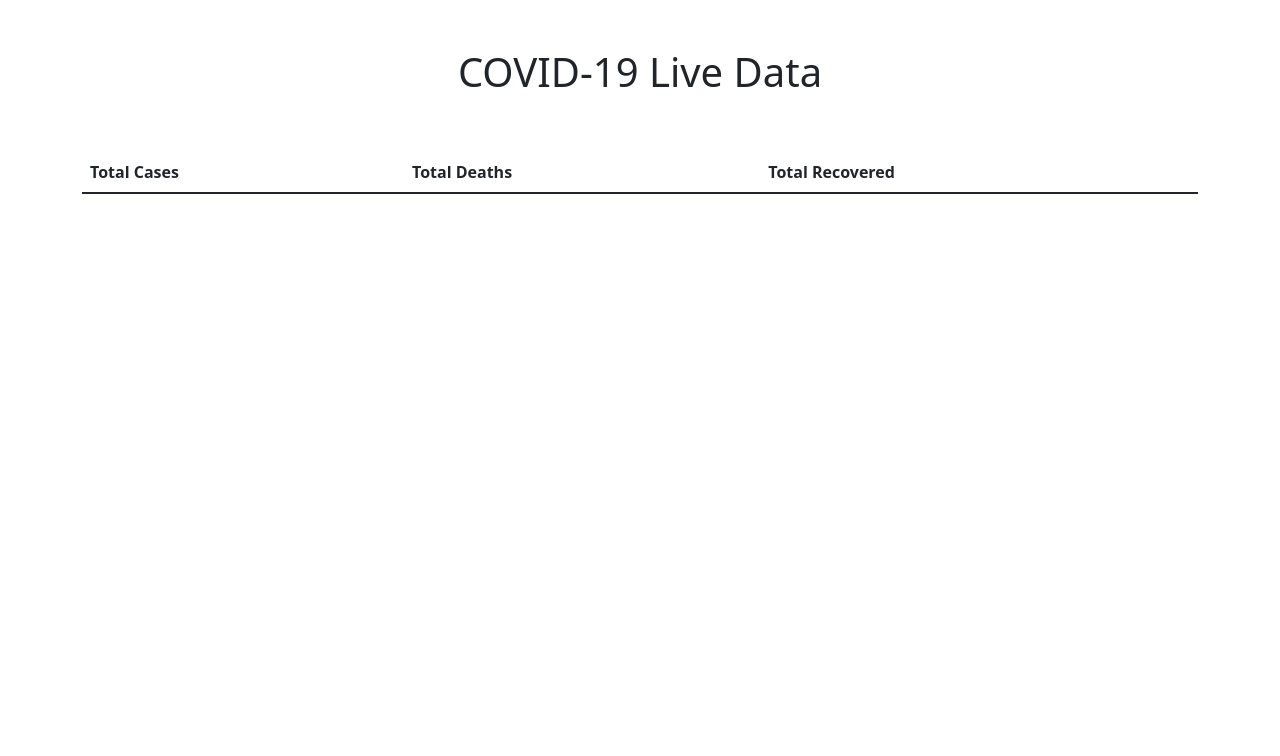
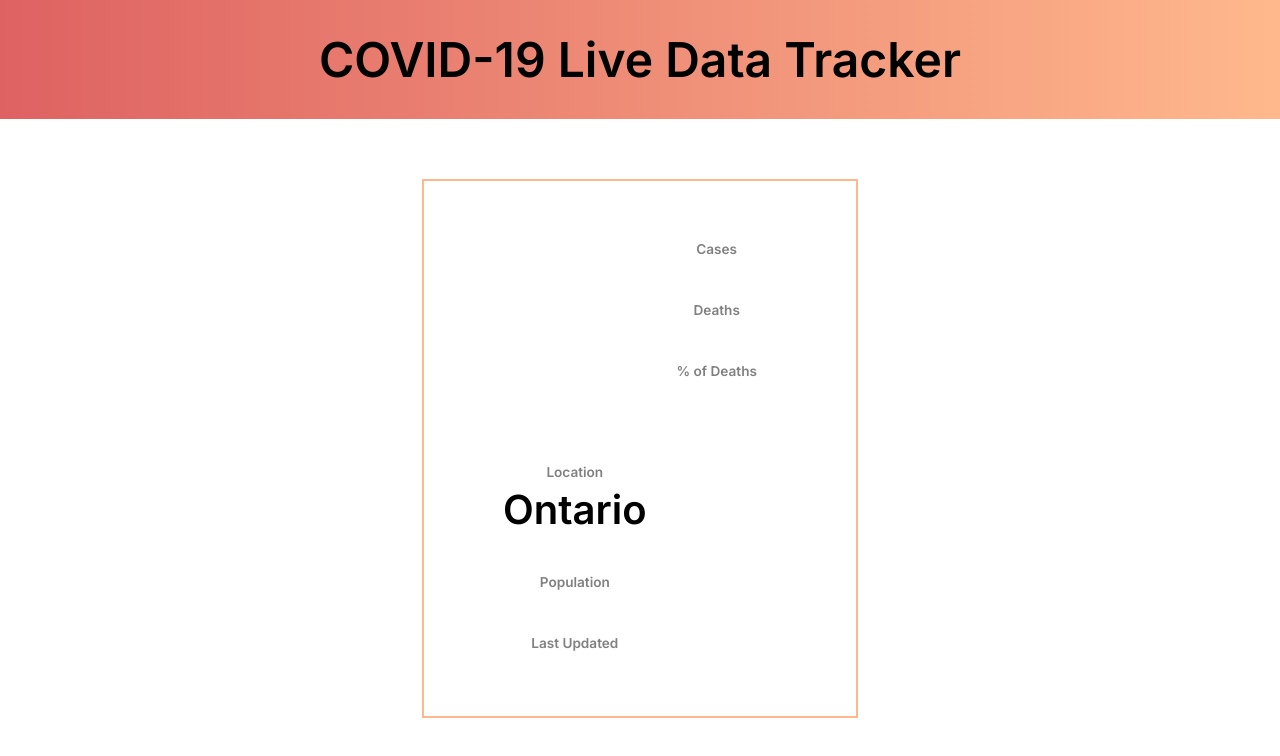
Before and after one commit to AndyyZhu/COVID-19-Live-Data, a plain HTML site: page index.html in a window 1280 px wide. Drawn offline with nearby package versions, Linux system fonts and the light colour scheme; no server answers.

Commit message:
second version of webapp

```diff
--- /dev/null
+++ b/app.js
@@ -0,0 +1,32 @@
+window.onload = function () {
+  getStats();
+};
+
+function getStats() {
+  fetch("https://coronavirus-tracker-api.herokuapp.com/v2/locations/49")
+    .then(function (resp) {
+      return resp.json();
+    })
+    .then(function (data) {
+      let population = data.location.country_population;
+      let update = data.location.last_updated;
+      let confirmedCases = data.location.latest.confirmed;
+      let deaths = data.location.latest.deaths;
+
+      document.getElementById("population").innerHTML =
+        population.toLocaleString("en");
+      document.getElementById("update").innerHTML = update.substr(0, 10);
+      document.getElementById("cases").innerHTML =
+        confirmedCases.toLocaleString("en");
+      document.getElementById("deaths").innerHTML = deaths.toLocaleString("en");
+      document.getElementById("percent").innerHTML =
+        ((Number(deaths) / Number(confirmedCases)) * 100).toLocaleString("en", {
+          minimumFractionDigits: 2,
+          maximumFractionDigits: 2,
+        }) + "%";
+    })
+    .catch(function () {
+      console.log("error");
+    });
+  setTimeout(getStats, 21600000);
+}
--- a/index.html
+++ b/index.html
@@ -1,55 +1,33 @@
 <!DOCTYPE html>
-<html lang="en">
+<html>
   <head>
-    <meta charset="UTF-8" />
-    <meta http-equiv="X-UA-Compatible" content="IE=edge" />
-    <meta name="viewport" content="width=device-width, initial-scale=1.0" />
-    <title>COVID-19 Live Data</title>
+    <title>COVID-19 Live Data Tracker</title>
     <link
+      href="https://fonts.googleapis.com/css2?family=Inter:wght@600&display=swap"
       rel="stylesheet"
-      href="https://cdn.jsdelivr.net/npm/bootstrap@5.1.3/dist/css/bootstrap.min.css"
     />
+    <link rel="stylesheet" type="text/css" href="style.css" />
+    <script type="text/javascript" src="app.js"></script>
   </head>
   <body>
-    <div class="container">
-      <h1 class="text-center mt-5">COVID-19 Live Data</h1>
-      <br /><br />
-      <table class="table table-hover">
-        <thead>
-          <tr>
-            <th scope="col">Total Cases</th>
-            <th scope="col">Total Deaths</th>
-            <th scope="col">Total Recovered</th>
-          </tr>
-        </thead>
-        <tbody>
-          <tr id="data"></tr>
-        </tbody>
-      </table>
+    <h1 class="title">COVID-19 Live Data Tracker</h1>
+    <div class="data-container">
+      <div class="stats-container">
+        <h4>Cases</h4>
+        <h2 id="cases"></h1>
+        <h4>Deaths</h4>
+        <h2 id="deaths"></h1>
+        <h4>% of Deaths</h4>
+        <h2 id="percent"></h1>
+      </div>
+      <div class="location-container">
+        <h4>Location</h4>
+        <h2 id="location">Ontario</h1>
+        <h4>Population</h4>
+        <h2 id="population"></h1>
+        <h4>Last Updated</h4>
+        <h2 id="update"></h1>
+      </div>
     </div>
   </body>
-
-  <script src="https://ajax.googleapis.com/ajax/libs/jquery/3.5.1/jquery.min.js"></script>
-  <script>
-    $(document).ready(function () {
-      init();
-
-      function init() {
-        var url = "https://api.covid19api.com/summary";
-
-        var data = "";
-
-        $.get(url, function (data) {
-          console.log(data.Global);
-
-          data = `
-          <td>${data.Global.TotalConfirmed}</td>
-          <td>${data.Global.TotalDeaths}</td>
-          <td>${data.Global.NewConfirmed}</td>
-          `;
-          $("#data").html(data);
-        });
-      }
-    });
-  </script>
 </html>
--- /dev/null
+++ b/style.css
@@ -0,0 +1,61 @@
+* {
+  margin: 0;
+  padding: 0;
+}
+
+html {
+  height: 100%;
+  width: 100%;
+}
+h1 {
+  font-family: "Inter", sans-serif;
+  font-weight: 600;
+  text-align: center;
+  padding-bottom: 20px;
+  font-size: 300%;
+}
+
+h2 {
+  font-family: "Inter", sans-serif;
+  font-weight: 300;
+  text-align: center;
+  padding-bottom: 20px;
+  font-size: 250%;
+}
+
+.title {
+  background: linear-gradient(to right, #de6262, #ffb88c);
+  padding: 30px;
+  margin-bottom: 60px;
+}
+
+div {
+  padding: 20px;
+}
+
+.stats-container {
+  text-align: center;
+  float: right;
+  display: inline-block;
+  padding-right: 15%;
+}
+.location-container {
+  display: inline-block;
+  padding-left: 15%;
+}
+.data-container {
+  border: 2px solid #ffb88c;
+  margin-right: 33%;
+  margin-left: 33%;
+}
+h4 {
+  font-size: 85%;
+  color: gray;
+  font-family: "Inter", sans-serif;
+  font-weight: 300;
+  text-align: center;
+  padding-top: 20px;
+  padding-left: 20px;
+  padding-right: 20px;
+  padding-bottom: 5px;
+}
```
